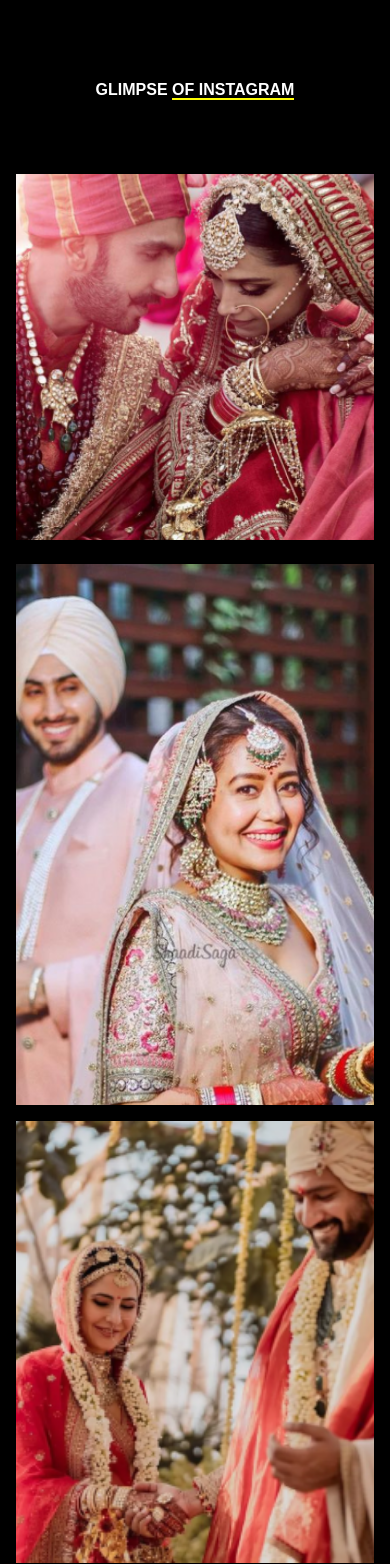
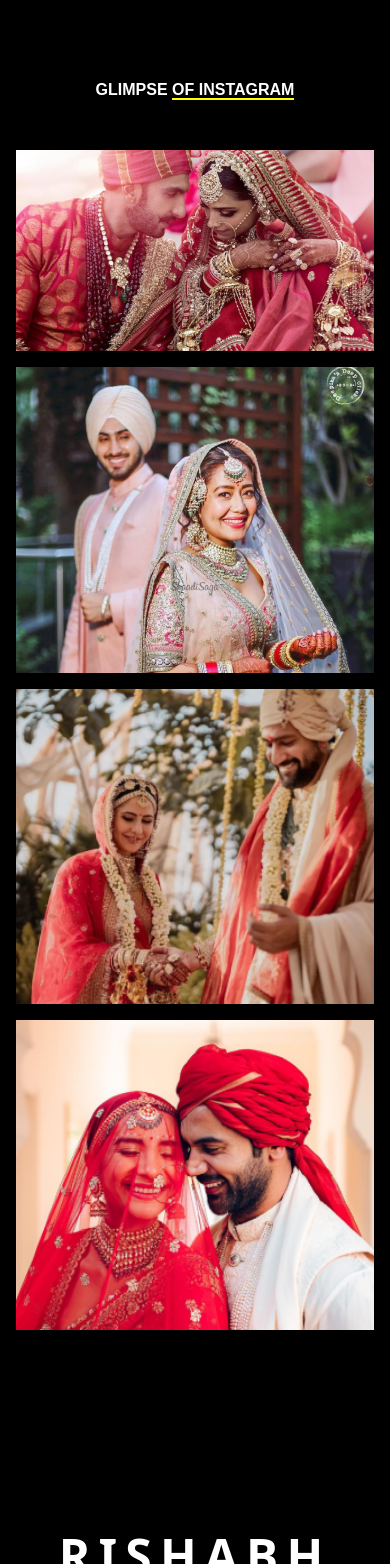
Before and after one commit to Ta-Run/weddingPortoflio, a React (Create React App) app: page / in a window 390 px wide. Shown: the part 4884-6448 px from the top of the page. Built offline with nearby package versions, Linux system fonts and the light colour scheme.

Commit message:
Updated Instagram logo overlay functionality for responsiveness

```diff
--- a/src/componenets/home.jsx
+++ b/src/componenets/home.jsx
@@ -485,48 +485,48 @@ function Home() {
       </div>
       {/* .................................................. */}
 
-      <div className="px-4 lg:px-8 py-12">
+      <div className="py-6 px-4 sm:py-12">
   {/* Center the grid container */}
   <div className="flex justify-center">
-    <div className="grid lg:grid-cols-2 gap-4">
+    <div className="grid gap-4 lg:grid-cols-2">
       {/* Large Images in the First Column */}
-      <div className="relative group"> {/* Added group class here */}
-
-        {/* Large Image */}
+      <div className="relative flex flex-col gap-4">
+        {/* First Image with Instagram Overlay */}
+        <div className="relative group">
           <img
             src={process.env.PUBLIC_URL + "/images/image 17.png"}
             alt="Large Image 1"
-          className="object-cover"
-          style={{ width: "652px", height: "366px" }}
+            className="object-cover w-full h-auto sm:w-[652px] sm:h-[366px]"
+            style={{ maxHeight: "366px" }} // Set a max height for the image
           />
-
           {/* Instagram Logo with Link */}
           <div
-          className="absolute opacity-0 group-hover:opacity-80 transition-all duration-300
-             flex justify-center items-center top-1/2 left-1/2
-             transform -translate-x-1/2 -translate-y-1/2 cursor-pointer"
-          style={{ width: "104px", height: "104px" }}
+            className="absolute inset-0 flex justify-center items-center
+                 opacity-0 group-hover:opacity-80 transition-opacity duration-300
+                 cursor-pointer z-10"
           >
             <a
-            href="https://www.instagram.com/yourInstagramHandle" // Replace with your Instagram handle
-            target="_blank" // Opens in a new tab
-            rel="noopener noreferrer" // For security reasons
-            className="block w-full h-full"
+              href="https://www.instagram.com/yourInstagramHandle"
+              target="_blank"
+              rel="noopener noreferrer"
+              className="block"
+              style={{ width: "50px", height: "50px" }} // Set fixed size for the logo
             >
               <img
-              src={logoImage} // Ensure this variable is correctly imported or defined
+                src={logoImage}
                 alt="Instagram Logo"
-              className="w-full h-full object-contain"
+                className="w-full h-full object-contain" // Responsive image
               />
             </a>
+          </div>
         </div>
 
         {/* Second Large Image */}
         <img
           src={process.env.PUBLIC_URL + "/images/image 5.png"}
-          alt="Large Image"
-          className="w-full h-auto pt-6 object-cover"
-          style={{ width: "652px", height: "565px" }}
+          alt="Large Image 2"
+          className="object-cover w-full h-auto sm:w-[652px] sm:h-[565px]"
+          style={{ maxHeight: "565px" }} // Set a max height for the image
         />
       </div>
 
@@ -536,22 +536,27 @@ function Home() {
           <img
             src={process.env.PUBLIC_URL + "/images/image 8.png"}
             alt="Small Image 1"
-            className="w-full h-auto object-cover"
-            style={{ width: "442px", height: "442px" }}
+            className="object-cover w-full h-auto sm:w-[442px] sm:h-[442px]"
+            style={{ maxHeight: "442px" }} // Set a max height for the image
           />
         </div>
         <div className="relative">
           <img
             src={process.env.PUBLIC_URL + "/images/image 19.png"}
             alt="Small Image 2"
-            className="w-full h-auto object-cover"
-            style={{ width: "442px", height: "479px" }}
+            className="object-cover w-full h-auto sm:w-[442px] sm:h-[479px]"
+            style={{ maxHeight: "479px" }} // Set a max height for the image
           />
         </div>
       </div>
     </div>
   </div>
 </div>
+
+
+
+
+
     </div>
   );
 }
```
Lines whose indentation alone changed are shown as unchanged.
